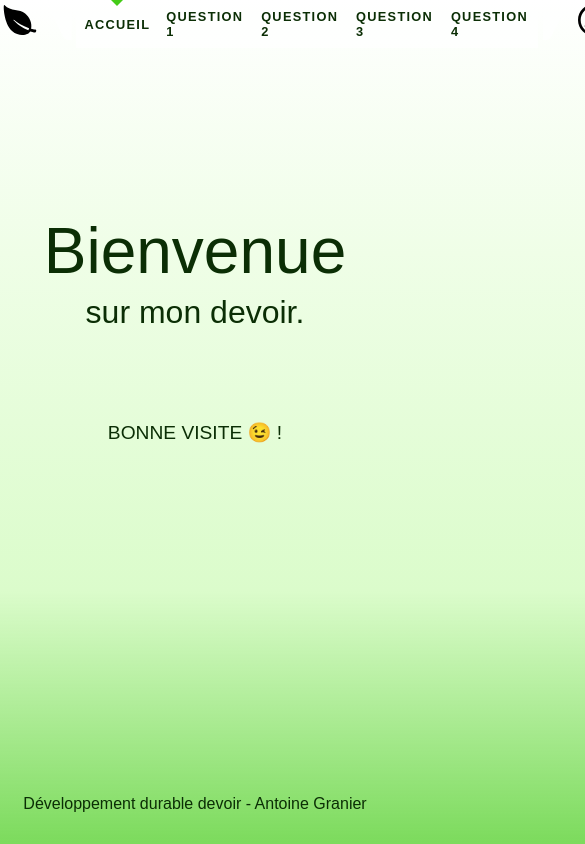
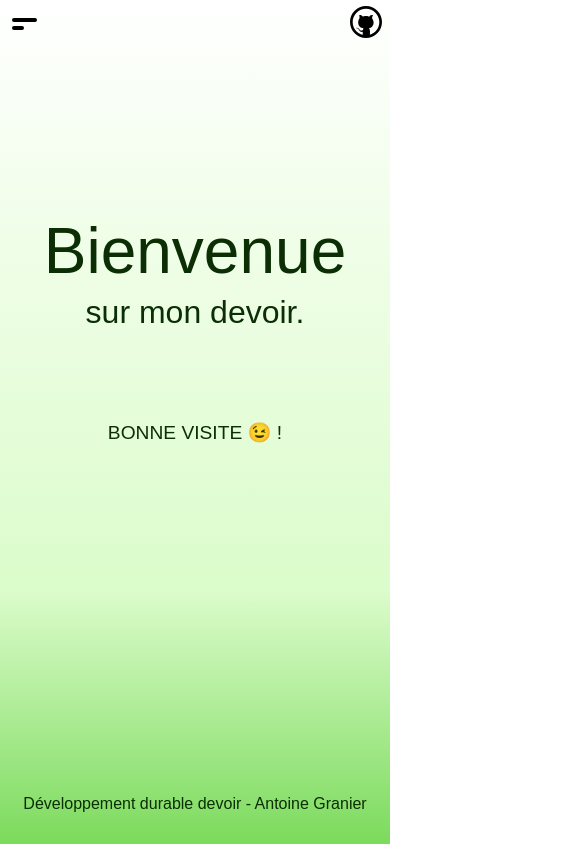
Before and after one commit to antoine-granier/developpement-durable-devoir, a SvelteKit app: page / in a window 390 px wide. Shown: the top 844 px of the page, 585 px wide, since content can reach past the window. Built offline with nearby package versions, Linux system fonts and the light colour scheme.

Commit message:
menu burger

```diff
--- a/package.json
+++ b/package.json
@@ -20,5 +20,8 @@
 		"typescript": "^5.0.0",
 		"vite": "^4.4.2"
 	},
-	"type": "module"
+	"type": "module",
+	"dependencies": {
+		"svelte-hamburgers": "^2.0.6"
+	}
 }
--- a/src/routes/Header.svelte
+++ b/src/routes/Header.svelte
@@ -1,32 +1,63 @@
 <script>
-	import { page } from '$app/stores';
-	import leaf from '$lib/assets/leaf.svg'
-	import github from '$lib/assets/github.svg';
+	import { page } from "$app/stores";
+	import leaf from "$lib/assets/leaf.svg";
+	import github from "$lib/assets/github.svg";
+	import { browser } from "$app/environment";
+
+	let open = false;
 </script>
 
 <header>
 	<div class="corner">
-		<img src={leaf} alt="Logo"/>
+		{#if browser && window.innerWidth <= 480}
+			<div class={open ? "menu-burger active" : "menu-burger"} on:click={() => (open = !open)}>
+				<span />
+				<span />
+			</div>
+		{:else}
+			<img src={leaf} alt="Logo" />
+		{/if}
 	</div>
 
-	<nav>
+	{#if browser && window.innerWidth > 480}
+		<nav class="navbar">
 			<svg viewBox="0 0 2 3" aria-hidden="true">
 				<path d="M0,0 L1,2 C1.5,3 1.5,3 2,3 L2,0 Z" />
 			</svg>
 			<ul>
-			<li aria-current={$page.url.pathname === '/' ? 'page' : undefined}>
+				<li
+					aria-current={$page.url.pathname === "/"
+						? "page"
+						: undefined}
+				>
 					<a href="/">Accueil</a>
 				</li>
-			<li aria-current={$page.url.pathname === '/question1' ? 'page' : undefined}>
+				<li
+					aria-current={$page.url.pathname === "/question1"
+						? "page"
+						: undefined}
+				>
 					<a href="/question1">Question 1</a>
 				</li>
-			<li aria-current={$page.url.pathname === '/question2' ? 'page' : undefined}>
+				<li
+					aria-current={$page.url.pathname === "/question2"
+						? "page"
+						: undefined}
+				>
 					<a href="/question2">Question 2</a>
 				</li>
-			<li aria-current={$page.url.pathname === '/question3' ? 'page' : undefined}>
+				<li
+					aria-current={$page.url.pathname === "/question3"
+						? "page"
+						: undefined}
+				>
 					<a href="/question3">Question 3</a>
 				</li>
-			<li aria-current={$page.url.pathname === '/question4' ? 'page' : undefined}>
+				<li
+					aria-current={$page.url.pathname === "/question4"
+						? "page"
+						: undefined}
+				>
 					<a href="/question4">Question 4</a>
 				</li>
 			</ul>
@@ -34,9 +65,55 @@
 				<path d="M0,0 L0,3 C0.5,3 0.5,3 1,2 L2,0 Z" />
 			</svg>
 		</nav>
+	{/if}
+
+	{#if browser && window.innerWidth <= 480}
+		<div class={open ? "menu active" : "menu"}>
+			<ul>
+				<li
+					aria-current={$page.url.pathname === "/"
+						? "page"
+						: undefined}
+				>
+					<a href="/" on:click={() => (open = false)}>Accueil</a>
+				</li>
+				<li
+					aria-current={$page.url.pathname === "/question1"
+						? "page"
+						: undefined}
+				>
+					<a href="/question1" on:click={() => (open = false)}>Question 1</a>
+				</li>
+				<li
+					aria-current={$page.url.pathname === "/question2"
+						? "page"
+						: undefined}
+				>
+					<a href="/question2" on:click={() => (open = false)}>Question 2</a>
+				</li>
+				<li
+					aria-current={$page.url.pathname === "/question3"
+						? "page"
+						: undefined}
+				>
+					<a href="/question3" on:click={() => (open = false)}>Question 3</a>
+				</li>
+				<li
+					aria-current={$page.url.pathname === "/question4"
+						? "page"
+						: undefined}
+				>
+					<a href="/question4" on:click={() => (open = false)}>Question 4</a>
+				</li>
+			</ul>
+		</div>
+	{/if}
 
 	<div class="corner">
-		<a href="https://github.com/antoine-granier/developpement-durable-devoir" target="_blank">
+		<a
+			href="https://github.com/antoine-granier/developpement-durable-devoir"
+			target="_blank"
+		>
 			<img src={github} alt="GitHub" />
 		</a>
 	</div>
@@ -46,11 +123,16 @@
 	header {
 		display: flex;
 		justify-content: space-between;
+		align-items: center;
 	}
 
 	.corner {
 		width: 3em;
 		height: 3em;
+		display: flex;
+		align-items: center;
+		justify-content: center;
+		gap: 1rem;
 	}
 
 	.corner img {
@@ -93,9 +175,9 @@
 		height: 100%;
 	}
 
-	li[aria-current='page']::before {
+	.navbar li[aria-current="page"]::before {
 		--size: 6px;
-		content: '';
+		content: "";
 		width: 0;
 		height: 0;
 		position: absolute;
@@ -122,4 +204,94 @@
 	a:hover {
 		color: var(--color-theme-1);
 	}
+
+	.menu {
+		position: absolute;
+		top: 0;
+		right: 0;
+		width: 100vw;
+		height: 0;
+		transition: height 0.5s;
+		z-index: 90;
+		background-color: white;
+		display: flex;
+		align-items: center;
+		justify-content: center;
+		flex-direction: column;
+	}
+
+	.menu.active {
+		height: 100vh;
+		position: fixed;
+		top: 0;
+		left: 0;
+	}
+
+	.menu-burger {
+		display: flex;
+		flex-direction: column;
+		justify-content: center;
+		align-items: flex-start;
+		gap: 4px;
+		width: fit-content;
+		height: fit-content;
+		background-color: transparent;
+		cursor: pointer;
+		z-index: 99;
+	}
+
+	.menu-burger span {
+		height: 4px;
+		border-radius: 10px;
+		background-color: black;
+	}
+
+	.menu-burger span:first-child {
+		width: 25px;
+		transform-origin: 30% -20%;
+		transition: transform 0.4s ease-in-out;
+	}
+
+	.menu-burger span:last-child {
+		width: 12px;
+		transform-origin: 20% 100%;
+		transition: all 0.4s ease-in-out;
+	}
+
+	.menu ul {
+		display: none;
+		list-style: none;
+		padding: 0;
+		margin: 0;
+		width: 100%;
+	}
+
+	.menu ul a {
+		text-decoration: none;
+		color: black;
+		padding: 10px;
+		font-size: 2rem;
+	}
+
+	.menu ul li[aria-current="page"] a {
+		color: var(--color-theme-1);
+		text-decoration: underline;
+	}
+
+	.menu.active ul {
+		display: flex;
+		flex-direction: column;
+		justify-content: center;
+		align-items: center;
+		gap: 30px;
+	}
+
+	.menu-burger.active span:first-child {
+		transform: rotate(45deg);
+	}
+
+	.menu-burger.active span:last-child {
+		transform: rotate(-45deg);
+		width: 25px;
+	}
 </style>
--- a/src/routes/styles.css
+++ b/src/routes/styles.css
@@ -89,6 +89,12 @@ button:focus:not(:focus-visible) {
 	}
 }
 
+@media (max-width: 480px) {
+	body {
+		background-size: auto;
+	}
+}
+
 .visually-hidden {
 	border: 0;
 	clip: rect(0 0 0 0);
```
Also changed, not shown: 1 other file (tests, documents, lock files or other folders). Lines whose indentation alone changed are shown as unchanged.
